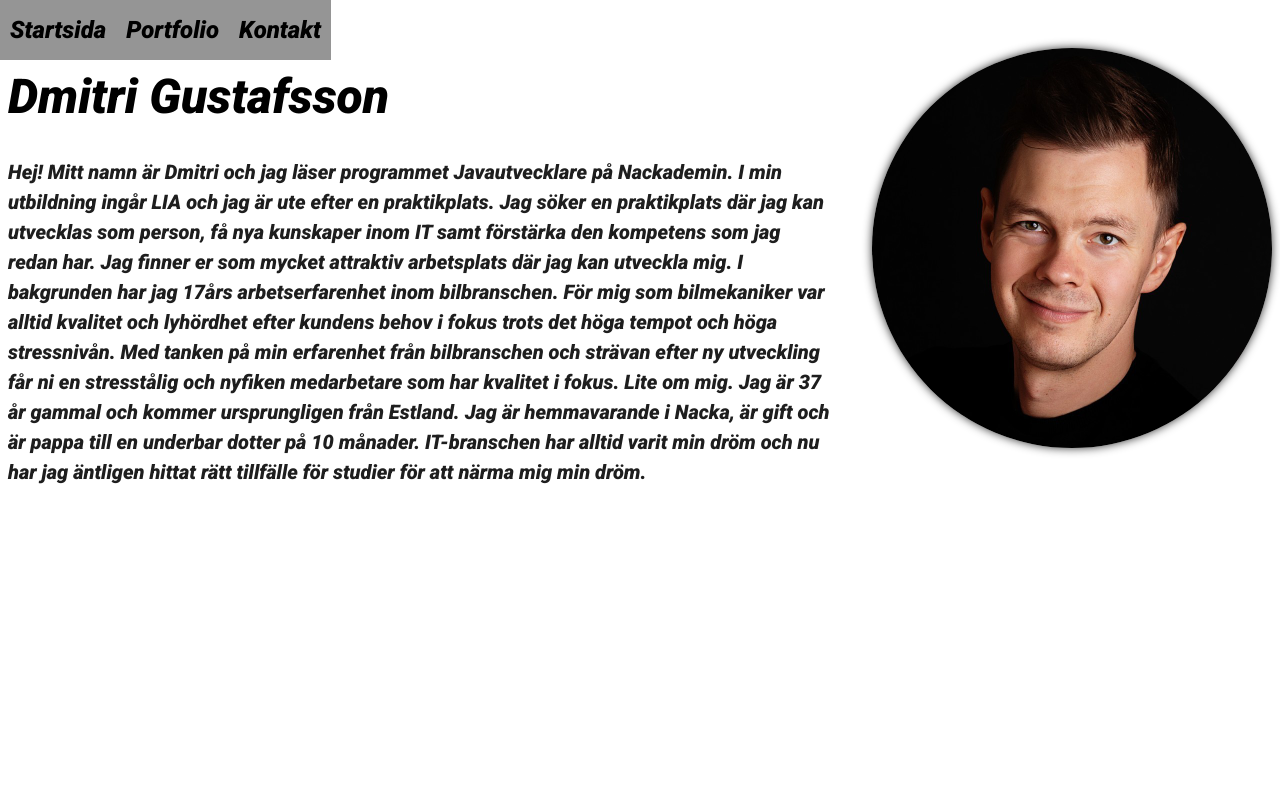
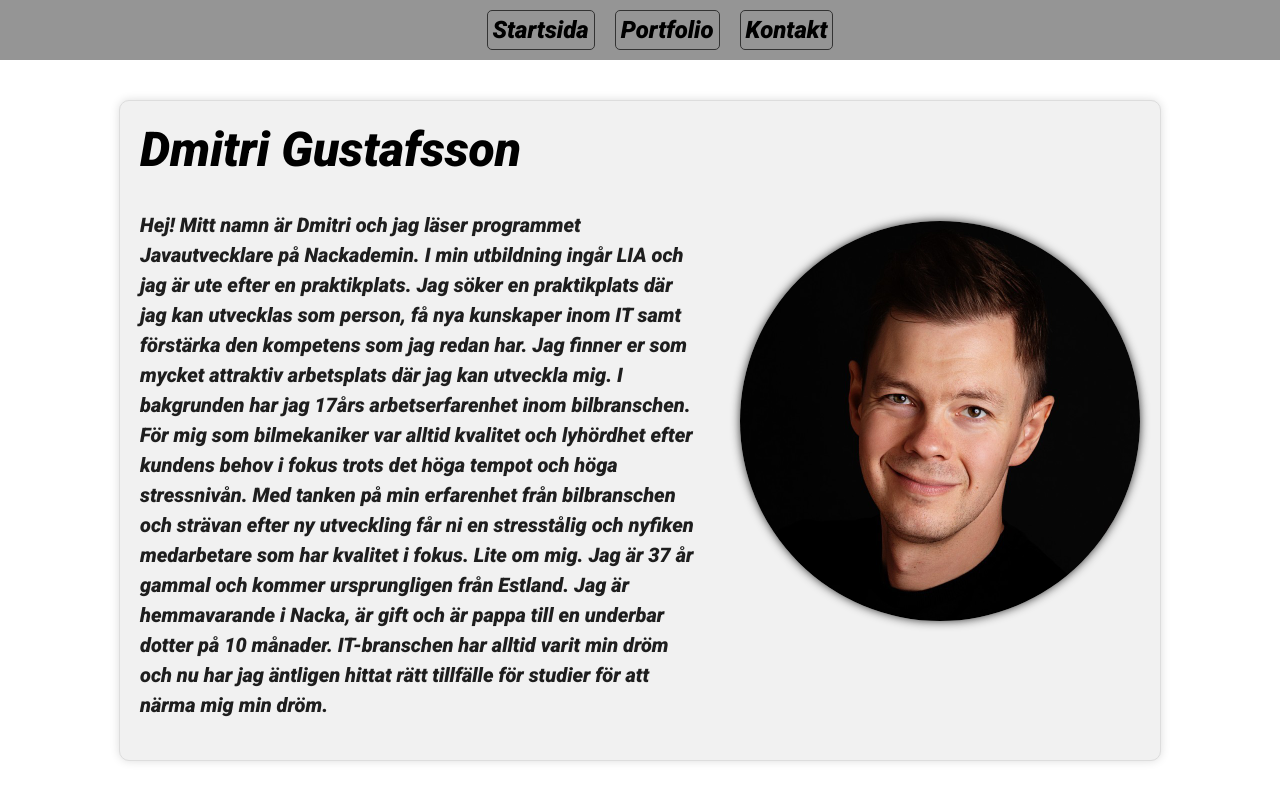
Before and after one commit to d1mazik/MyFirstWebSite.github.io, a plain HTML site: page MyHomepage/startsida.html in a window 1280 px wide. Drawn offline with Linux system fonts and the light colour scheme.

Commit message:
menubar,change

```diff
--- a/MyHomepage/startsida.html
+++ b/MyHomepage/startsida.html
@@ -5,34 +5,32 @@
 	<title>Min hemsida</title>
 	<link href='https://fonts.googleapis.com/css?family=Roboto:900italic' rel='stylesheet'>
 	<style>
-		.container {
-			display: flex;
-			flex-direction: row;
-			align-items: center;
+	body {
+			margin: 0;
+			padding: 0;
 		}
 		nav {
-			flex-basis: 50%;
-			flex-grow: 1;
-			text-align: right;
-			margin-right: 20px;
+			background-color: rgb(149, 149, 149);
 			position: fixed;
 			top: 0;
 			left: 0;
-			right: 20;
-			background-color: rgb(149, 149, 149);
-			z-index: 999;
+			width: 100%;
+			z-index: 1;
 		}
 		nav ul {
-			margin: 0;
-			padding: 0;
-			list-style: none;
+            margin: 0 auto;
+            max-width: 1000px;
             display: flex;
             align-items: center;
             height: 60px;
-			justify-content: flex-end;
+            justify-content: center;
 }
       nav ul li {
+            list-style-type: none;
             margin: 0 10px;
+            border: 1px solid #333;
+            border-radius: 5px;
+            padding: 5px;
 }
 		nav ul li a {
 			color: rgb(0, 0, 0);
@@ -40,13 +38,25 @@
 			font-size: 24px;
 			font-family: 'Roboto', sans-serif;
 		}
+		.container {
+			display: flex;
+			flex-direction: row;
+			align-items: center;
+			margin: 100px auto 0;
+			max-width: 1000px;
+			padding: 20px;
+			background-color: #f1f1f1;
+			border: 1px solid #ddd;
+			border-radius: 10px;
+			box-shadow: 0px 0px 10px #ddd;
+		}
 		h1 {
 			font-family: 'Roboto', sans-serif;
 			font-size: 48px;
 			color: rgb(0, 0, 0);
 			font-style: italic;
 			font-weight: 900;
-			margin-top: 60px;
+			margin-top: 0;
 		}
 		p {
 			font-family: 'Roboto', sans-serif;
```
Also changed, not shown: MyHomepage/kontakt.html (+68 -1 lines), MyHomepage/portfolio.html (+59 -2 lines). Lines whose indentation alone changed are shown as unchanged.
